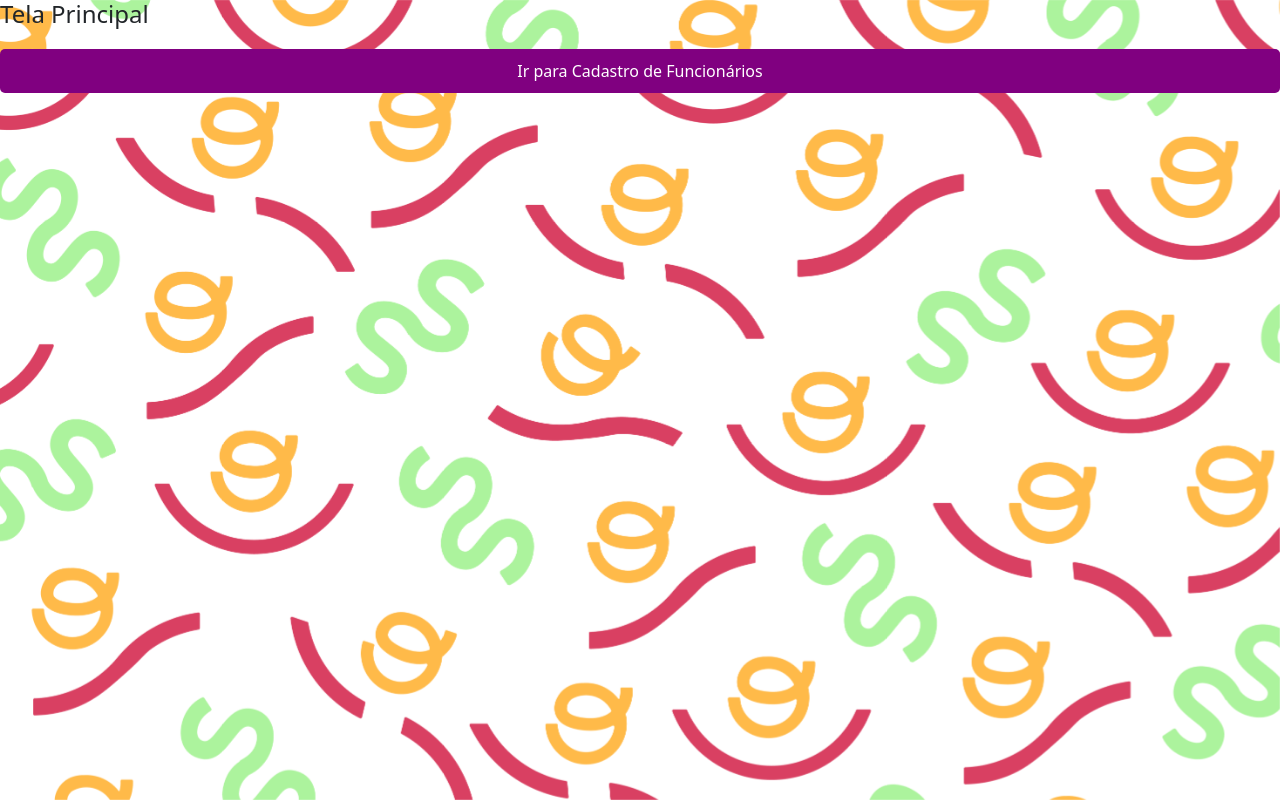
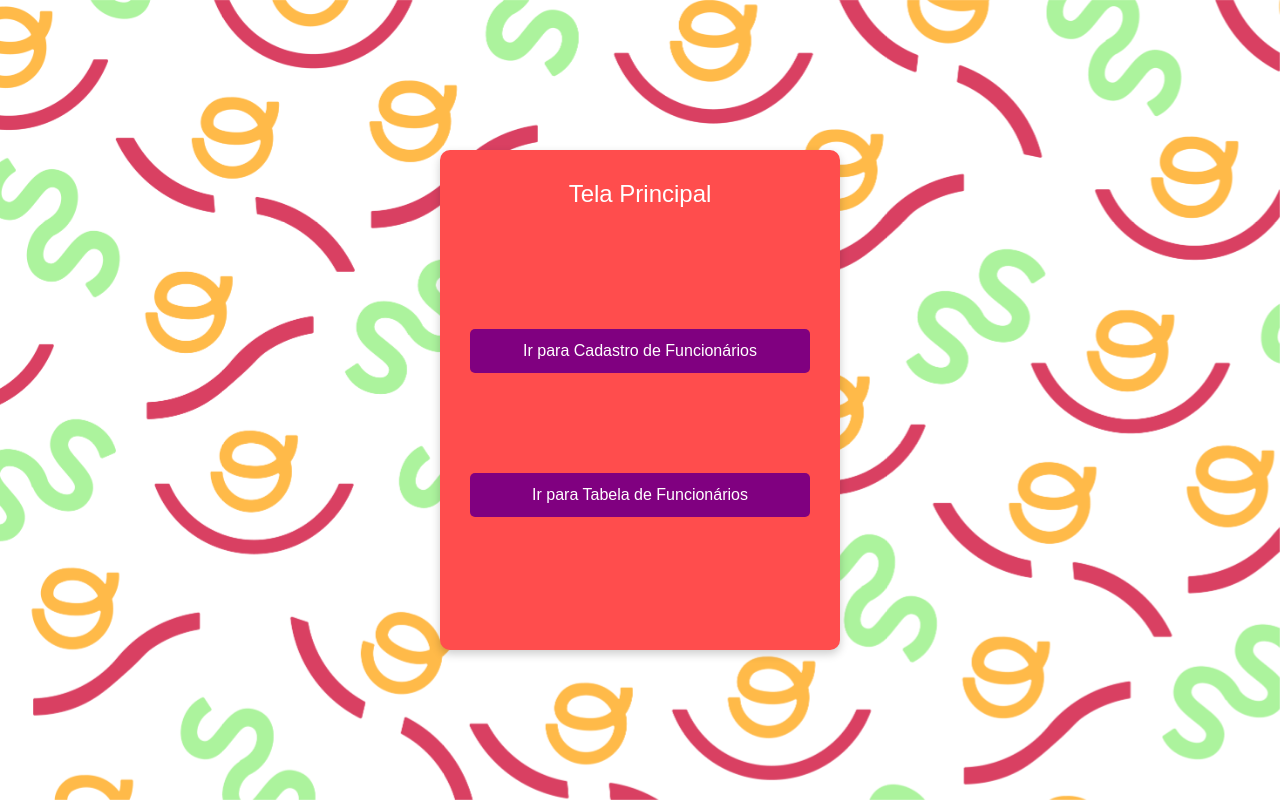
Before and after one commit to IsabellyMV2004/TrabalhoPI, a React (Create React App) app in the folder frontend/: page /principal_funcionarios in a window 1280 px wide. Built offline with nearby package versions, Linux system fonts and the light colour scheme.

Commit message:
melhorando codigo

```diff
--- a/frontend/src/componentes/TelaCadastroFuncionario.jsx
+++ b/frontend/src/componentes/TelaCadastroFuncionario.jsx
@@ -1,4 +1,3 @@
-import { Alert } from "react-bootstrap";
 import FormCadFuncionarios from "./Telas/TelaCadastro/FormCadFuncionario";
 import { useEffect, useState } from "react";
 import TabelaFuncionarios from "./Tabelas/TabelaFuncionarios";
@@ -22,7 +21,6 @@
         });
     },[]); //listaVazia -> didMount
 
-
     return (
         <div>
                 <div
@@ -38,6 +36,7 @@
             >
                 <h2>Lista de Funcionarios</h2>
             </div>
+
                 {
                     exibirTabela ?
                         <TabelaFuncionarios listaDeFuncionarios={listaDeFuncionarios}
--- a/frontend/src/componentes/Telas/TelaPrincipal/telaPrincipal.css
+++ b/frontend/src/componentes/Telas/TelaPrincipal/telaPrincipal.css
@@ -1,7 +1,59 @@
-.TelaGeral {
+body, html {
+    margin: 0;
+    padding: 0;
+    height: 100%;
+    width: 100%;
+}
+
+.cadastro-wrapper {
     display: flex;
-    flex-direction: column;
+    justify-content: center;
     align-items: center;
-    justify-content: center;
-    color: white; /* Para garantir que o texto seja visível sobre o fundo */
+    height: 100vh;
+    background-size: cover;
+    background-position: top; /* Move a imagem para o topo */
+    background-repeat: no-repeat;
 }
+
+.cadastro-container {
+    background-color: #ff4d4d;
+    color: white;
+    font-family: Arial, sans-serif;
+    text-align: center;
+    padding: 30px;
+    width: 400px;
+    height: 500px;
+    border-radius: 10px;
+    box-shadow: 0px 4px 10px rgba(0, 0, 0, 0.2);
+}
+
+h1 {
+    font-size: 24px;
+    margin-bottom: 20px;
+}
+
+label {
+    display: block;
+    text-align: left;
+    margin: 10px 0 5px;
+    font-weight: bold;
+}
+
+input {
+    width: 100%;
+    padding: 8px;
+    margin-bottom: 15px;
+    border: none;
+    border-radius: 5px;
+}
+
+button {
+    background-color: purple;
+    color: white;
+    border: none;
+    padding: 10px;
+    width: 100%;
+    font-size: 16px;
+    border-radius: 5px;
+    cursor: pointer;
+}
--- a/frontend/src/componentes/Telas/TelaPrincipal/telaPrincipal.jsx
+++ b/frontend/src/componentes/Telas/TelaPrincipal/telaPrincipal.jsx
@@ -9,10 +9,18 @@
     const irParaCadastro = () => {
         navigate('/cadastro_funcionarios');
     }
+    const irParaTabela = () => {
+      navigate('/tabela_funcionarios');
+  }
   return (
-    <div>
-      <h1>Tela Principal</h1>
-      <button onClick={irParaCadastro}>Ir para Cadastro de Funcionários</button>
-    </div>
+    <div className="cadastro-wrapper">
+        <div className="cadastro-container">
+          <h1>Tela Principal</h1>
+          <button onClick={irParaCadastro} style={{marginBottom: 100, marginTop:100}}>Ir para Cadastro de Funcionários</button>
+          <button onClick={irParaTabela}>Ir para Tabela de Funcionários</button>
+        </div>
+      </div>
+
   );
+
 }
```
